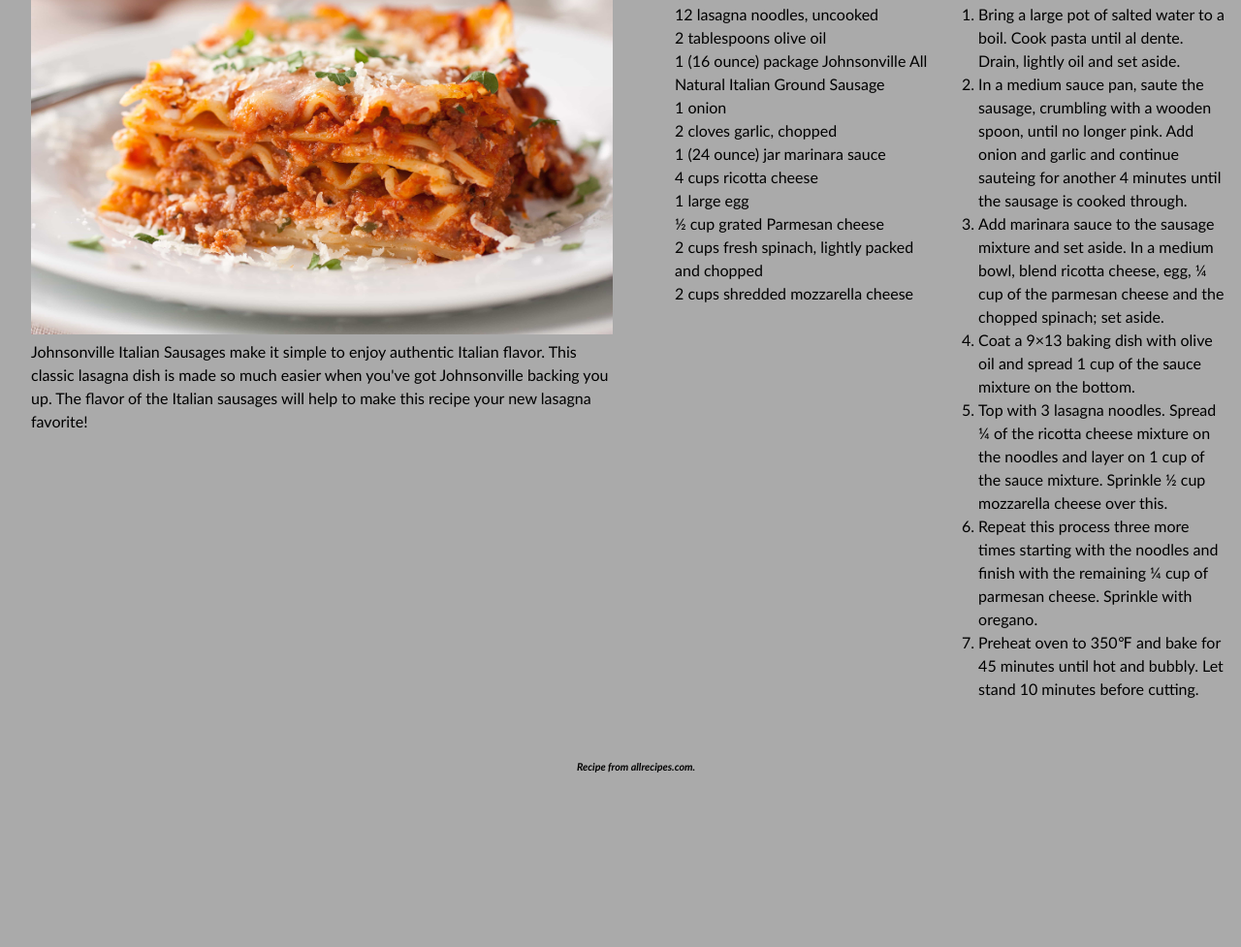
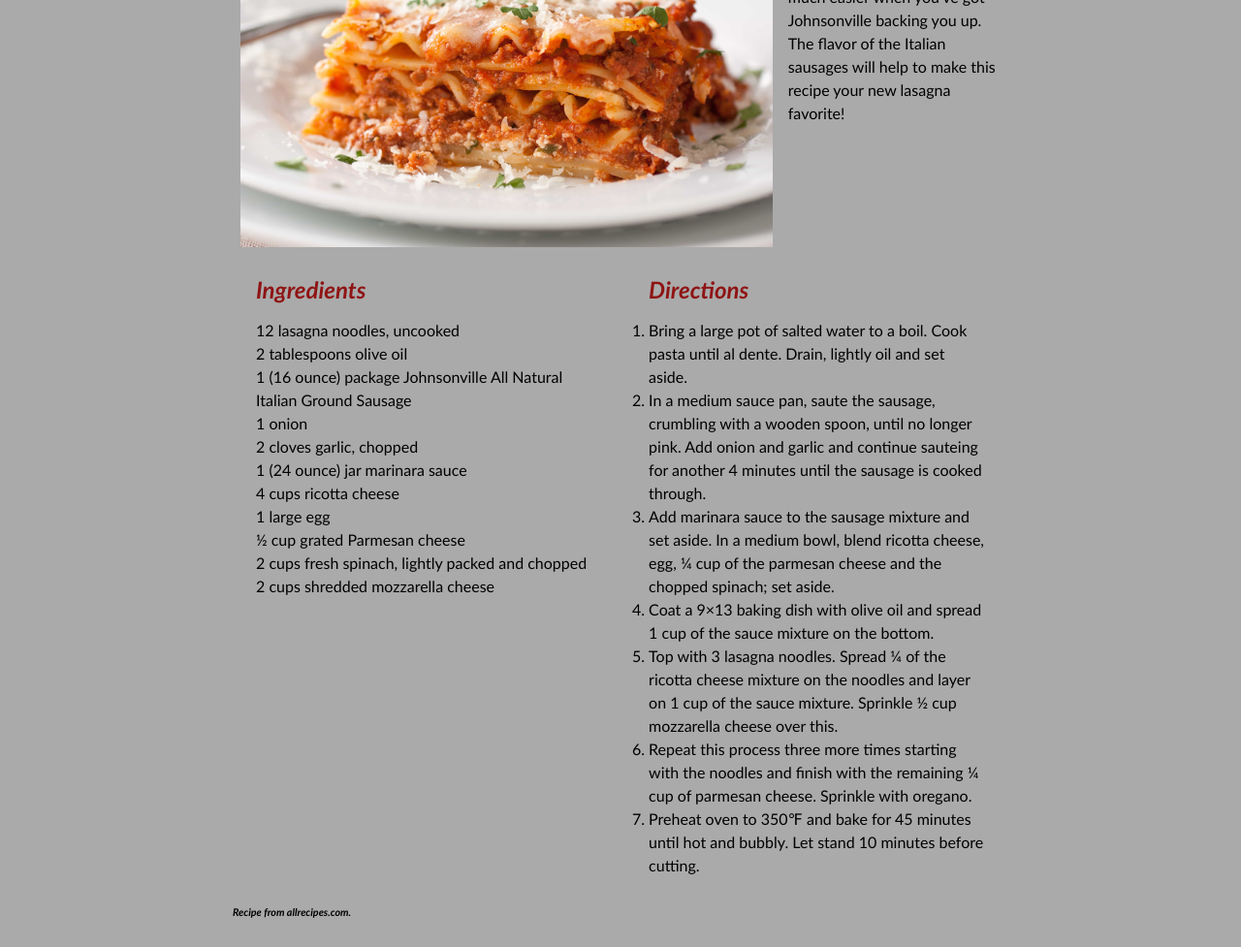
Before and after one commit to abirder/abirder.github.io, a plain HTML site: page grc338/css-grid-layout/index.html in a window 1280 px wide. Shown: the part 223-1200 px from the top of the page at 97% size. Before the commit the page ends 1050 px from the top, so only its background shows below. Drawn offline with Linux system fonts and the light colour scheme.

Commit message:
Update lasagnastyle.css

```diff
--- a/grc338/css-grid-layout/lasagnastyle.css
+++ b/grc338/css-grid-layout/lasagnastyle.css
@@ -9,12 +9,8 @@ img {
 }
 
 div.container {
-    max-width: 80em;
+    max-width: 50em;
     margin: auto;
-    display: grid;
-    grid-template-rows: 1f 1f 1f;
-    grid-template-columns: 50% 50%;
-    grid-gap: 2em;
 }
 
 body {
@@ -26,6 +22,9 @@ body {
 
 figure {
     margin: 0.5em;
+    display: grid;
+    grid-template-columns: 70% auto;
+    grid-column-gap: 1em;
 }
 
 figcaption {
@@ -83,10 +82,7 @@ h3 {
 }
 
 footer {
-    text-align: center;
     font-style: italic;
-    grid-row: 3/4;
-    grid-column: 1/3;
 }
 
 /*By the way, when we use the slash-asterisk combo, it’s a comment on the CSS and it’s meant for human beings. The machine knows it is not supposed to process anything until it finds a asterisk-slash combo that ends the comment on the CSS. */
```
